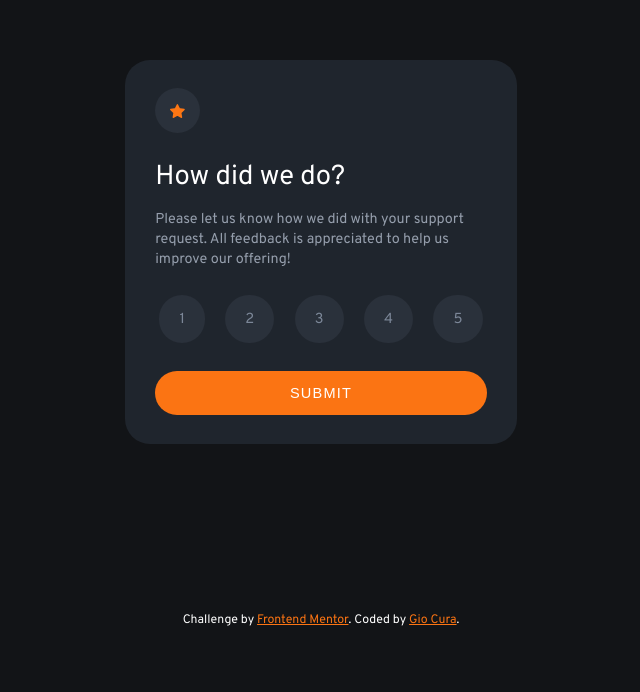
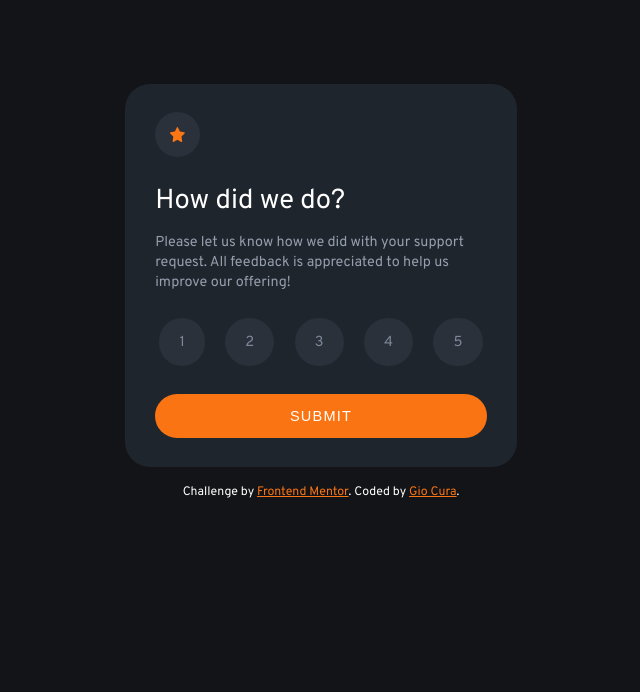
Before and after one commit to GioCura/FrontEndMentor-Interactive-Rating, a plain HTML site: page index.html in a window 1280 px wide. Shown: the part 108-800 px from the top of the page, without its empty margins (319-959 px from the left). Drawn offline with Linux system fonts and the light colour scheme.

Commit message:
Update style.css

```diff
--- a/style.css
+++ b/style.css
@@ -38,12 +38,15 @@ input {
 
 body {
   height: 100%;
+  display: flex;
+  align-items: center;
+  justify-content: center;
+  flex-direction: column;
   font-family: "Overpass", sans-serif;
   font-weight: 400;
   background-color: var(--darkestblue);
 }
 
-main,
 .form,
 .form picture,
 .form__ratings,
@@ -51,14 +54,12 @@ main,
   display: flex;
 }
 
-main,
 .form picture,
 .form__ratings,
 .thanks {
   align-items: center;
 }
 
-main,
 .form picture,
 .form__ratings {
   justify-content: center;
@@ -112,7 +113,7 @@ input:checked + .form__rating,
 }
 
 main {
-  height: 90%;
+  margin-bottom: 1.5rem;
 }
 
 .card {
@@ -229,7 +230,6 @@ input:checked + .form__rating {
 }
 
 .attribution {
-  height: 10%;
   font-size: 1.1rem;
 }
 
```
